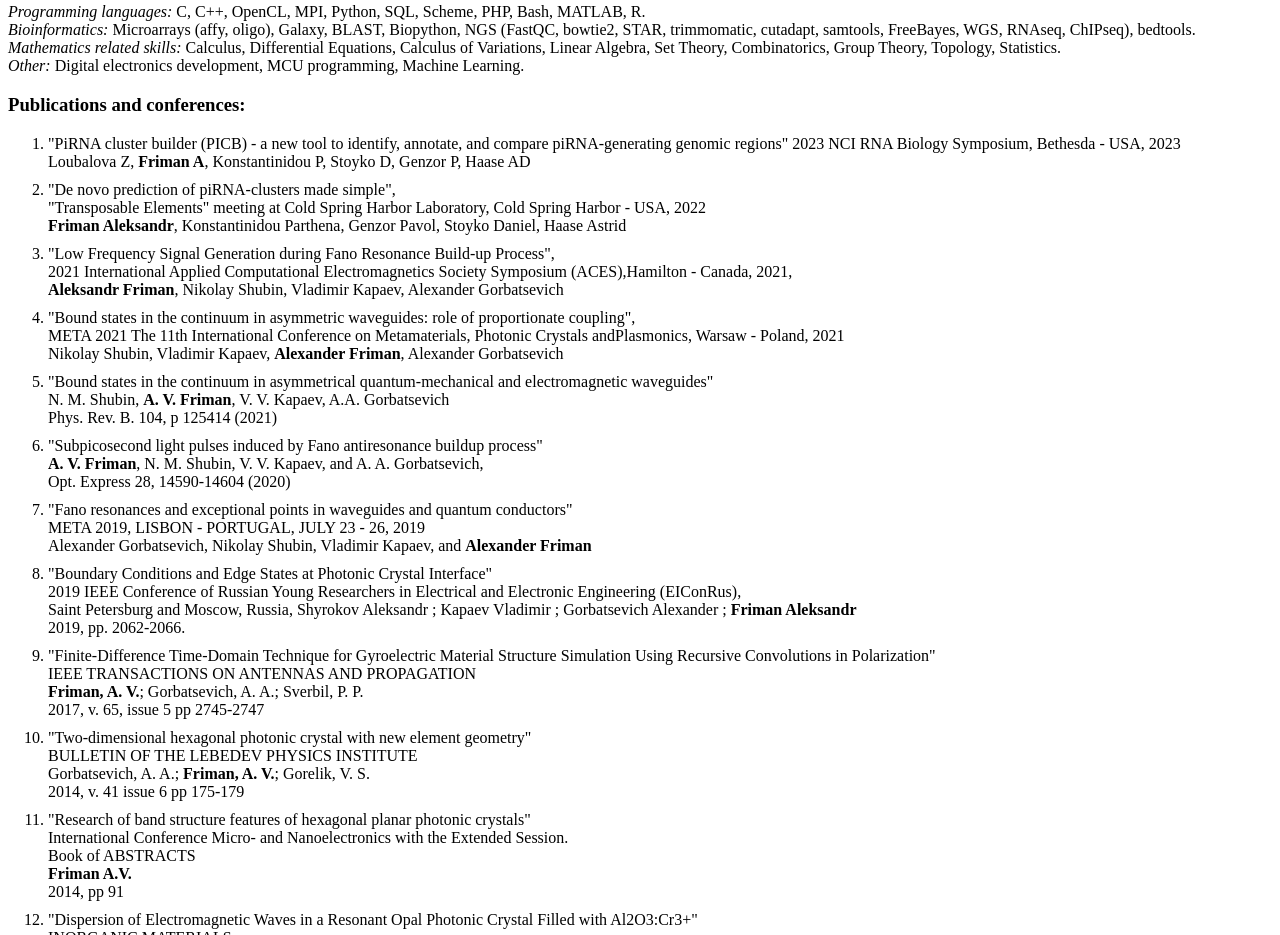
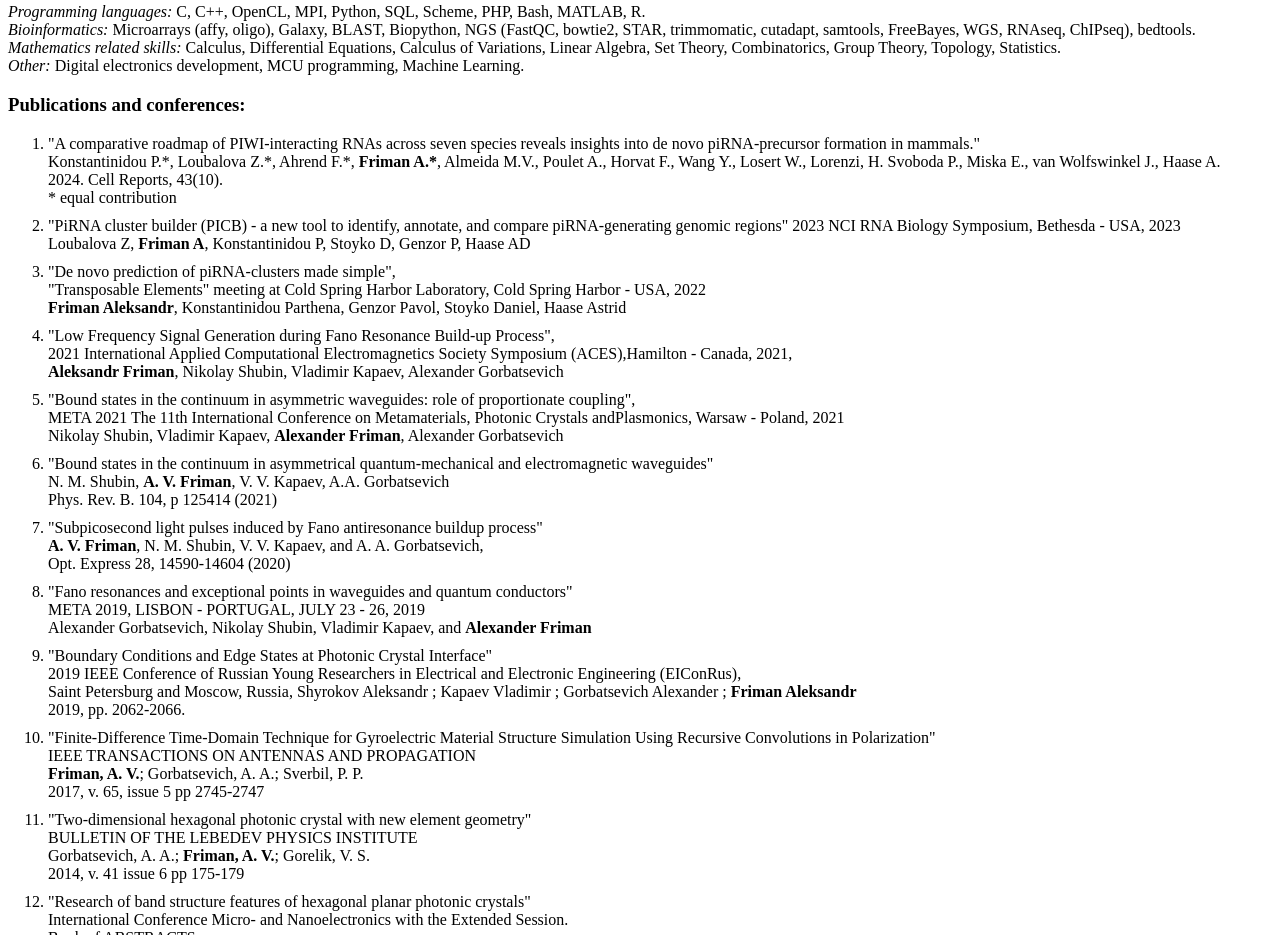
Before and after one commit to alexfriman/alexfriman.github.io, a plain HTML site: page index.html in a window 1280 px wide. Shown: the part 827-1762 px from the top of the page. Drawn offline with Linux system fonts and the light colour scheme.

Commit message:
Update index.html

```diff
--- a/index.html
+++ b/index.html
@@ -69,6 +69,12 @@ trimmomatic, cutadapt, samtools, FreeBayes, WGS, RNAseq, ChIPseq), bedtools.<br>
 
 <h3>Publications and conferences:</h3>
 <ol>
+  <li>
+    "A comparative roadmap of PIWI-interacting RNAs across seven species reveals insights into de novo piRNA-precursor formation in mammals."<br>
+    Konstantinidou P.*, Loubalova Z.*, Ahrend F.*, <b>Friman A.*</b>, Almeida M.V., Poulet A., Horvat F., Wang Y., Losert W., Lorenzi, H. Svoboda P., Miska E., van Wolfswinkel J., Haase A.<br>
+    2024. Cell Reports, 43(10).<br>
+    * equal contribution
+  </li>
 <li>
 "PiRNA cluster builder (PICB) - a new tool to identify, annotate, and compare piRNA-generating genomic regions" 2023 NCI RNA Biology Symposium, Bethesda - USA, 2023<br>
 Loubalova Z, <b>Friman A</b>, Konstantinidou P, Stoyko D, Genzor P, Haase AD
```
